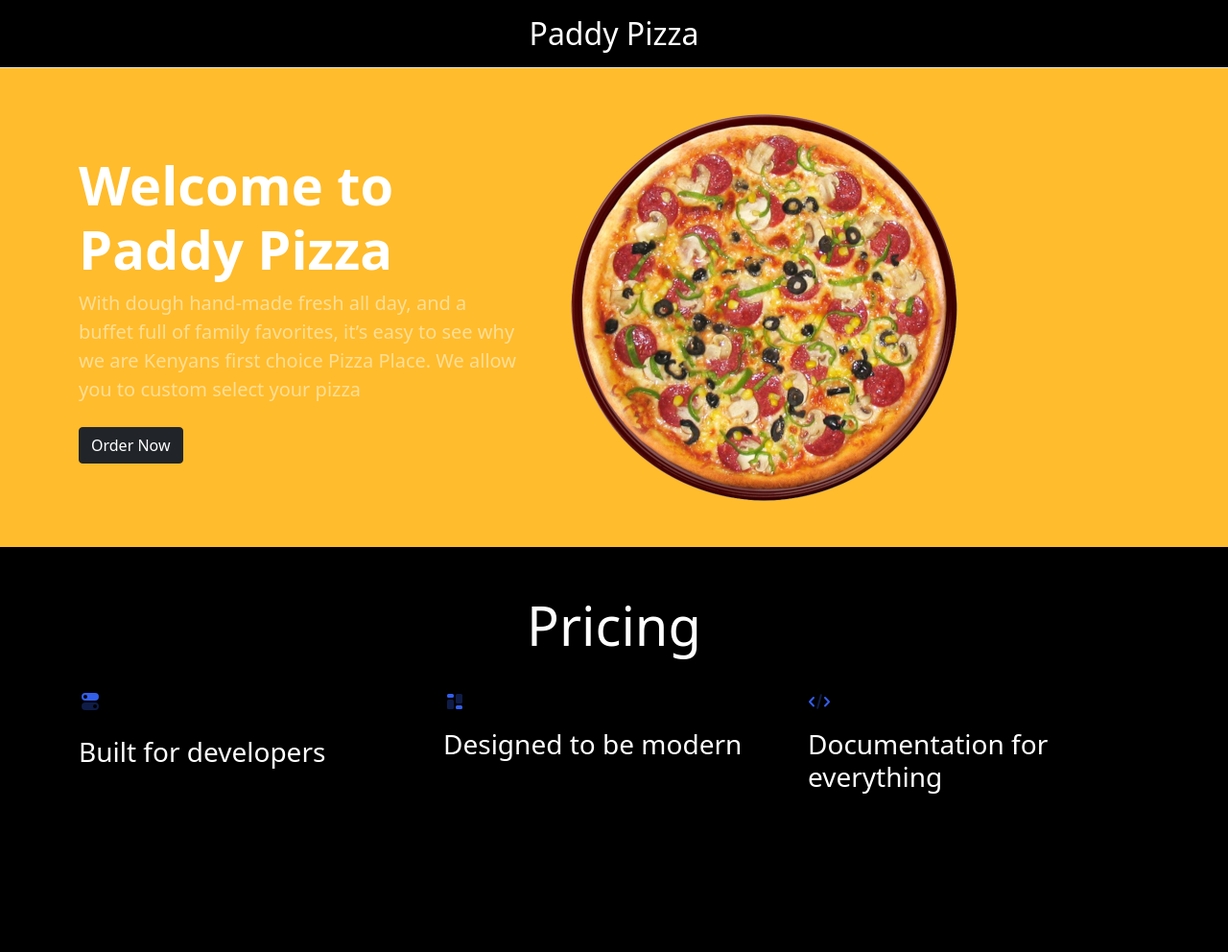
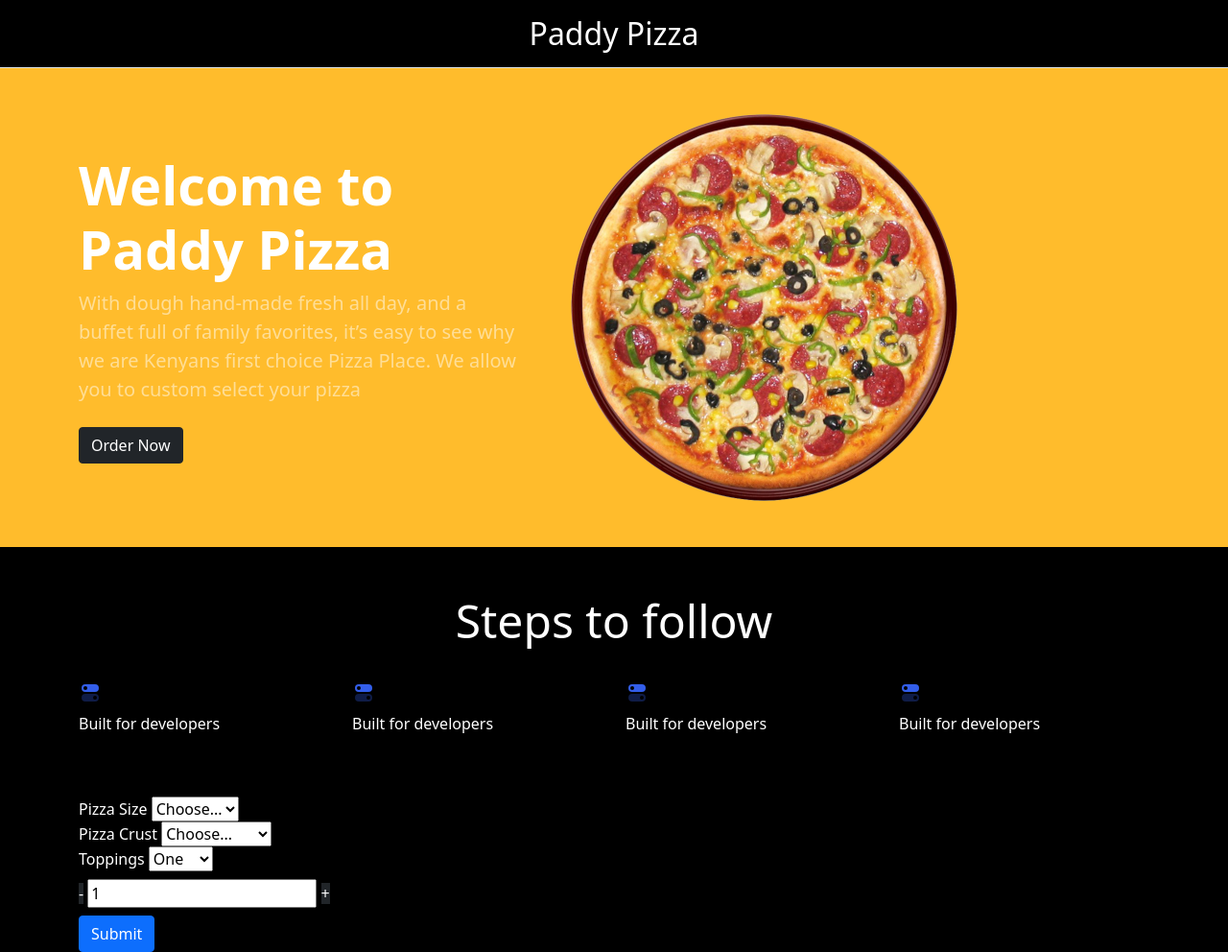
Before and after one commit to vokumu/paddyPizza, a plain HTML site: page index.html in a window 1280 px wide. Shown: the whole page at 96% size. Before the commit the page ends 834 px from the top, so only its background shows below. Drawn offline with nearby package versions, Linux system fonts and the light colour scheme.

Commit message:
Added the order html coontent

```diff
--- a/index.html
+++ b/index.html
@@ -41,47 +41,112 @@
         </div>
     </section>
     <!-- end slider image-->
+    <!-- section steps follow-->
     <section class="py-8 py-md-11">
         <div class="container">
           <div class="row">
             <div class="pricing-header px-3 py-3 pt-md-5 pb-md-4 mx-auto text-center">
-                <h1 class="display-4">Pricing</h1></div>
-            <div class="col-12 col-md-4 aos-init aos-animate" data-aos="fade-up">
+                <h4 class="display-5">Steps to follow</h4></div>
+            <div class="col-12 col-md-3 aos-init aos-animate" data-aos="fade-up">
               <!-- Icon -->
-              <div class="icon text-primary mb-4">
+              <div class="icon text-primary mb-2">
                 <svg width="24" height="24" viewBox="0 0 24 24" xmlns="http://www.w3.org/2000/svg"><g fill="none" fill-rule="evenodd"><path d="M0 0h24v24H0z"></path><path d="M7 3h10a4 4 0 110 8H7a4 4 0 110-8zm0 6a2 2 0 100-4 2 2 0 000 4z" fill="#335EEA"></path><path d="M7 13h10a4 4 0 110 8H7a4 4 0 110-8zm10 6a2 2 0 100-4 2 2 0 000 4z" fill="#335EEA" opacity=".3"></path></g></svg>            </div>
 
               <!-- Heading -->
-              <h3>
+              <p>
                 Built for developers
-              </h3>
+              </p>
             </div>
-            <div class="col-12 col-md-4 aos-init aos-animate" data-aos="fade-up" data-aos-delay="50">
-
+            <div class="col-12 col-md-3 aos-init aos-animate" data-aos="fade-up">
                 <!-- Icon -->
-              <div class="icon text-primary mb-3">
-                <svg width="24" height="24" viewBox="0 0 24 24" xmlns="http://www.w3.org/2000/svg"><g fill="none" fill-rule="evenodd"><path d="M0 0h24v24H0z"></path><path d="M5.5 4h4A1.5 1.5 0 0111 5.5v1A1.5 1.5 0 019.5 8h-4A1.5 1.5 0 014 6.5v-1A1.5 1.5 0 015.5 4zm9 12h4a1.5 1.5 0 011.5 1.5v1a1.5 1.5 0 01-1.5 1.5h-4a1.5 1.5 0 01-1.5-1.5v-1a1.5 1.5 0 011.5-1.5z" fill="#335EEA"></path><path d="M5.5 10h4a1.5 1.5 0 011.5 1.5v7A1.5 1.5 0 019.5 20h-4A1.5 1.5 0 014 18.5v-7A1.5 1.5 0 015.5 10zm9-6h4A1.5 1.5 0 0120 5.5v7a1.5 1.5 0 01-1.5 1.5h-4a1.5 1.5 0 01-1.5-1.5v-7A1.5 1.5 0 0114.5 4z" fill="#335EEA" opacity=".3"></path></g></svg>            </div>
+                <div class="icon text-primary mb-2">
+                  <svg width="24" height="24" viewBox="0 0 24 24" xmlns="http://www.w3.org/2000/svg"><g fill="none" fill-rule="evenodd"><path d="M0 0h24v24H0z"></path><path d="M7 3h10a4 4 0 110 8H7a4 4 0 110-8zm0 6a2 2 0 100-4 2 2 0 000 4z" fill="#335EEA"></path><path d="M7 13h10a4 4 0 110 8H7a4 4 0 110-8zm10 6a2 2 0 100-4 2 2 0 000 4z" fill="#335EEA" opacity=".3"></path></g></svg>            </div>
 
                 <!-- Heading -->
-              <h3>
-                Designed to be modern
-              </h3>
+                <p>
+                  Built for developers
+                </p>
               </div>
-            <div class="col-12 col-md-4 aos-init aos-animate" data-aos="fade-up" data-aos-delay="100">
-
+              <div class="col-12 col-md-3 aos-init aos-animate" data-aos="fade-up">
                 <!-- Icon -->
-              <div class="icon text-primary mb-3">
-                <svg width="24" height="24" viewBox="0 0 24 24" xmlns="http://www.w3.org/2000/svg"><g fill="none" fill-rule="evenodd"><path d="M0 0h24v24H0z"></path><path d="M17.272 8.685a1 1 0 111.456-1.37l4 4.25a1 1 0 010 1.37l-4 4.25a1 1 0 01-1.456-1.37l3.355-3.565-3.355-3.565zm-10.544 0L3.373 12.25l3.355 3.565a1 1 0 01-1.456 1.37l-4-4.25a1 1 0 010-1.37l4-4.25a1 1 0 011.456 1.37z" fill="#335EEA"></path><rect fill="#335EEA" opacity=".3" transform="rotate(15 12 12)" x="11" y="4" width="2" height="16" rx="1"></rect></g></svg>            </div>
+                <div class="icon text-primary mb-2">
+                  <svg width="24" height="24" viewBox="0 0 24 24" xmlns="http://www.w3.org/2000/svg"><g fill="none" fill-rule="evenodd"><path d="M0 0h24v24H0z"></path><path d="M7 3h10a4 4 0 110 8H7a4 4 0 110-8zm0 6a2 2 0 100-4 2 2 0 000 4z" fill="#335EEA"></path><path d="M7 13h10a4 4 0 110 8H7a4 4 0 110-8zm10 6a2 2 0 100-4 2 2 0 000 4z" fill="#335EEA" opacity=".3"></path></g></svg>            </div>
 
                 <!-- Heading -->
-              <h3>
-                Documentation for everything
-              </h3>
+                <p>
+                  Built for developers
+                </p>
+              </div>
+              <div class="col-12 col-md-3 aos-init aos-animate" data-aos="fade-up">
+                <!-- Icon -->
+                <div class="icon text-primary mb-2">
+                  <svg width="24" height="24" viewBox="0 0 24 24" xmlns="http://www.w3.org/2000/svg"><g fill="none" fill-rule="evenodd"><path d="M0 0h24v24H0z"></path><path d="M7 3h10a4 4 0 110 8H7a4 4 0 110-8zm0 6a2 2 0 100-4 2 2 0 000 4z" fill="#335EEA"></path><path d="M7 13h10a4 4 0 110 8H7a4 4 0 110-8zm10 6a2 2 0 100-4 2 2 0 000 4z" fill="#335EEA" opacity=".3"></path></g></svg>            </div>
 
+                <!-- Heading -->
+                <p>
+                  Built for developers
+                </p>
               </div>
+
           </div> <!-- / .row -->
         </div> <!-- / .container -->
     </section>
+    <!--end of steps t follow-->
+    <!-- section order form-->
+    <section>
+        <div class="container">
+            <div class="row">
+                <div class="col mt-5">
+                 <form id="myForm">
+                     <div class="form-group">
+                       <label for="mySize">Pizza Size</label>
+                       <select class="mySelect" name="" id="mySize" required>
+                             <option value="">Choose...</option>
+                             <option value="small">small</option>
+                             <option value="medium">Medium</option>
+                             <option value="large">Large</option>
+                       </select>
+                     </div>
+                     <div class="form-group">
+                       <label for="myCrust">Pizza Crust</label>
+                       <select class="mySelect" name="" id="myCrust" required>
+                             <option value="">Choose...</option>
+                             <option >Crispy</option>
+                             <option >Stuffed</option>
+                             <option >Glutten Free</option>
+                       </select>
+                     </div>
+                     <div class="form-group">
+                       <label for="myToppings">Toppings</label>
+                       <select class="select mySelect form-group" id="myToppings" imultiple data-mdb-filter="true">
+                         <option value="1">One</option>
+                         <option value="2">Two</option>
+                         <option value="3">Three</option>
+                         <option value="4">Four</option>
+                         <option value="5">Five</option>
+                         <option value="6">Six</option>
+                         <option value="7">Seven</option>
+                         <option value="8">Eight</option>
+                         <option value="9">Nine</option>
+                         <option value="10">Ten</option>
+                       </select>
+                     </div>
+                     <div class="form-group">
+                       <div class="qty mt-2">
+                         <span class="minus bg-dark">-</span>
+                         <input type="number" class="count" name="qty" value="1">
+                         <span class="plus bg-dark">+</span>
+                     </div>
+                     </div>
+                     <div class="form-group pt-2">
+                       <button type="submit" class="btn btn-primary">Submit</button>
+                     </div>
+                   </form>
+                </div>
+            </div>
+        </div>
+    </section>
+    <!-- end of order form-->
     <script src="js/jquery-3.6.0.js"></script>
     <script src="https://cdn.jsdelivr.net/npm/bootstrap@5.0.2/dist/js/bootstrap.bundle.min.js" integrity="sha384-MrcW6ZMFYlzcLA8Nl+NtUVF0sA7MsXsP1UyJoMp4YLEuNSfAP+JcXn/tWtIaxVXM" crossorigin="anonymous"></script>
     <script src="js/scripts.js"></script>
```
Lines whose indentation alone changed are shown as unchanged.
